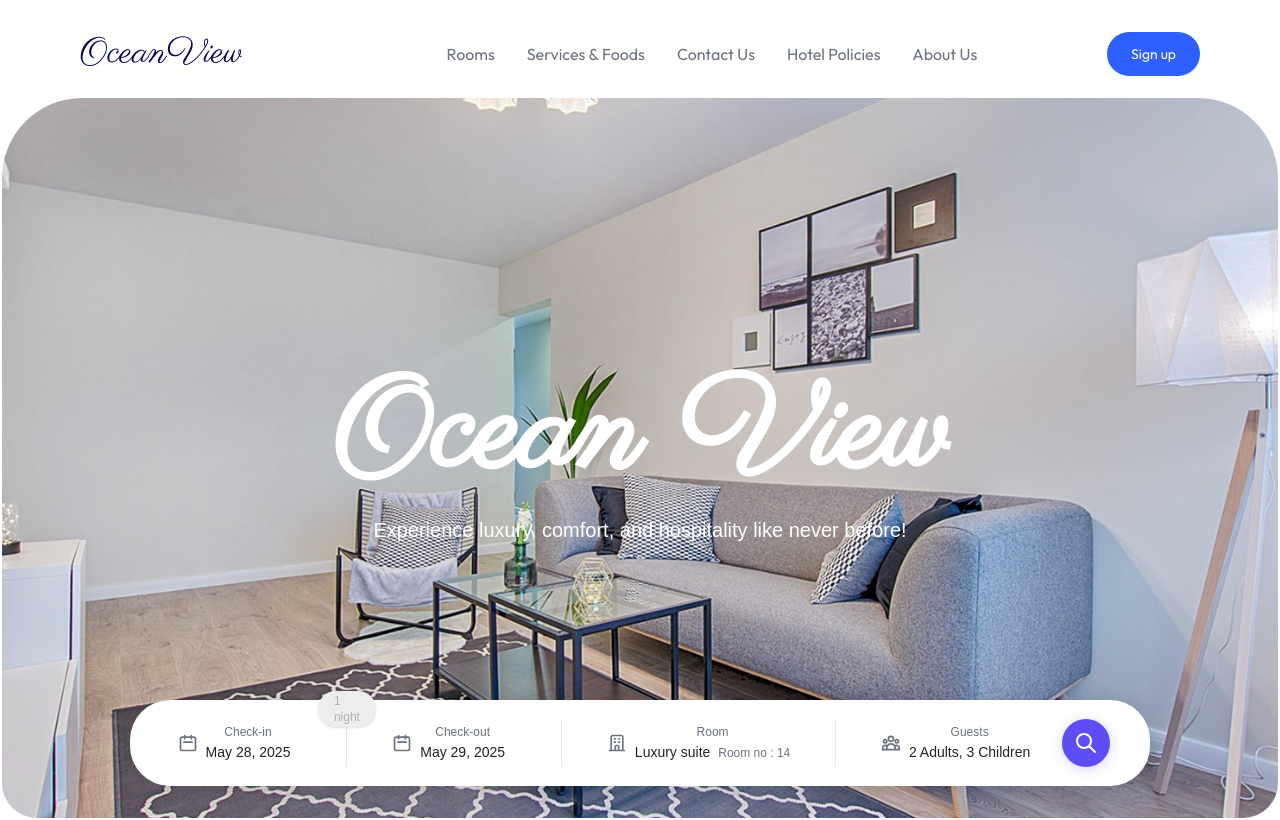
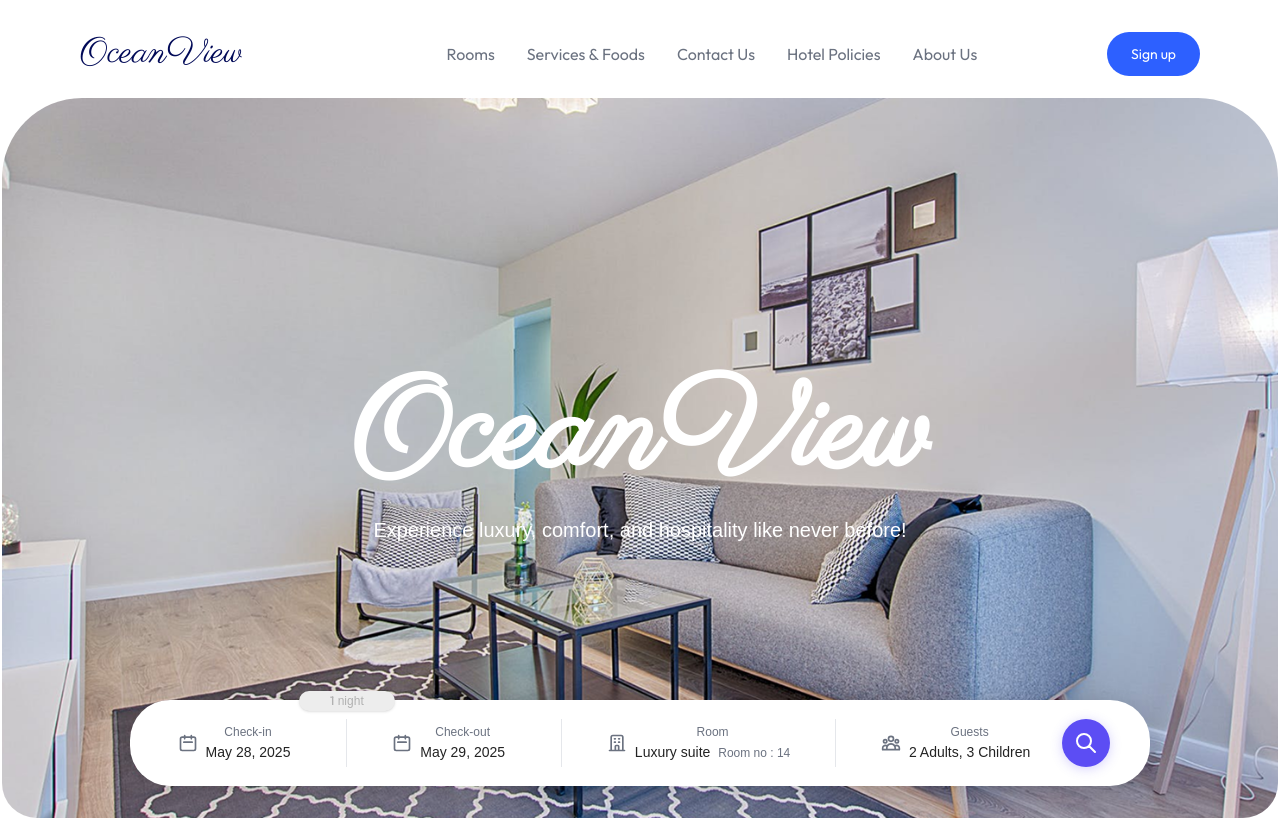
Before and after one commit to SyncSixSolutions/hms-frontend, a React (Vite) app in the folder frontend/: page / in a window 1280 px wide. Shown: the top 820 px of the page. Built offline with nearby package versions, Linux system fonts and the light colour scheme.

Commit message:
[HMS-017] FEAT :  Complete home page hangings
-add new positioning of components
-fix position conflicts
-add nice animations

```diff
--- a/frontend/src/pages/Home.tsx
+++ b/frontend/src/pages/Home.tsx
@@ -514,12 +514,12 @@ const Home: React.FC = () => {
       setCurrentIndex(prev => prev - 4);
     }
   };
-
-  // Close dropdowns when clicking outside
+  // Close dropdowns when clicking outside or when search button is clicked
   useEffect(() => {
     const handleClickOutside = (event: MouseEvent) => {
       const target = event.target as Element;
-      if (!target.closest('.booking-dropdown')) {
+      // Close dropdowns only if clicking outside booking-dropdown or if clicking the search button
+      if (!target.closest('.booking-dropdown') || target.closest('.search-button')) {
         setShowCheckInCalendar(false);
         setShowCheckOutCalendar(false);
         setShowRoomSelector(false);
@@ -540,16 +540,15 @@ const Home: React.FC = () => {
     const diffDays = Math.ceil(diffTime / (1000 * 60 * 60 * 24));
     return diffDays;
   };
-
   const handleRoomSelect = (roomName: string, roomNumber: string) => {
     setSelectedRoom(roomName);
     setSelectedRoomNumber(roomNumber);
-    setShowRoomSelector(false);
-  };
-
+    // Don't automatically close the dropdown
+  };
   const handleGuestsChange = (newAdults: number, newChildren: number) => {
     setAdults(newAdults);
     setChildren(newChildren);
+    // Don't automatically close the dropdown
   };
 
   return (
@@ -617,8 +616,8 @@ const Home: React.FC = () => {
           }}
           animate={{
             height: isAnyDropdownOpen ? 'auto' : '90vh',
-            minHeight: isAnyDropdownOpen ? '120vh' : '90vh',
-            paddingBottom: isAnyDropdownOpen ? '250px' : '0px'
+            minHeight: isAnyDropdownOpen ? '100vh' : '90vh',
+            paddingBottom: isAnyDropdownOpen ? '350px' : '0px'
           }}
           transition={{ duration: 0.5, ease: "easeInOut" }}
         >
@@ -626,13 +625,13 @@ const Home: React.FC = () => {
           <motion.div
             className="absolute inset-0 flex flex-col items-center justify-center text-center text-white px-4"
             animate={{
-              y: isAnyDropdownOpen ? -120 : 0,  // Move content higher when dropdown is open
+              y: isAnyDropdownOpen ? -220 : 0,
               opacity: isAnyDropdownOpen ? 0.8 : 1
             }}
             transition={{ duration: 0.5 }}
           >
           <h2 className="text-9xl font-extrabold font-parisienne mb-4">
-            Ocean View
+            OceanView
           </h2>
           <p className="text-xl font-light" style={{ fontFamily: 'Montserrat, sans-serif' }}>
             Experience luxury, comfort, and hospitality like never before!
@@ -642,13 +641,18 @@ const Home: React.FC = () => {
         {/* Booking Panel */}
         <motion.div
           initial={{ opacity: 0, y: 40 }}
-          animate={{ opacity: 1, y: 0 }}
+          animate={{
+            opacity: 1,
+            // Move up if hero section is extended (dropdown open)
+            y: isAnyDropdownOpen ? -100 : 0
+          }}
           transition={{ duration: 0.8, delay: 1, type: "spring", stiffness: 120 }}
           className="absolute left-0 right-0 bottom-8 mx-auto w-[80%] max-w-5xl bg-white shadow-2xl rounded-[32px] px-10 py-4 flex items-center justify-between booking-dropdown"
           style={{
             boxShadow: '0px 4px 24px 0px #00000026',
             borderRadius: '40px',
-            zIndex: 10
+            zIndex: 10,
+            bottom: isAnyDropdownOpen ? '280px' : '2rem'
           }}
         >
           {/* Booking fields */}
@@ -657,10 +661,13 @@ const Home: React.FC = () => {
             <div className="flex items-center gap-2 min-w-[140px] relative">
               <motion.button
                 onClick={() => {
-                  setShowCheckInCalendar(!showCheckInCalendar);
+                  // If already open, keep it open
+                  if (!showCheckInCalendar) {
+                    setShowCheckInCalendar(true);
                     setShowCheckOutCalendar(false);
                     setShowRoomSelector(false);
                     setShowGuestsSelector(false);
+                  }
                 }}
                 className="flex items-center gap-2 w-full hover:bg-gray-50 p-2 rounded-lg transition-colors"
                 whileHover={{ scale: 1.02 }}
@@ -687,7 +694,6 @@ const Home: React.FC = () => {
                       if (date >= checkOutDate) {
                           setCheckOutDate(new Date(date.getTime() + 24 * 60 * 60 * 1000));
                         }
-                        setShowCheckInCalendar(false);
                       }}
                     />
                   </div>
@@ -697,8 +703,18 @@ const Home: React.FC = () => {
 
             {/* Divider & Nights */}
             <div className="h-12 w-px bg-[#E5E7EB] mx-2 relative">
-              <span className="absolute -top-7 left-1/2 -translate-x-1/2 bg-[#EDEDED] text-[#B1B1B1] text-xs px-4 py-0.5 rounded-full shadow font-medium" style={{ fontFamily: 'Montserrat, sans-serif' }}>
-                {calculateNights()} {calculateNights() === 1 ? 'night' : 'nights'}
+                <span className="absolute -top-7 left-1/2 -translate-x-1/2 bg-[#EDEDED] text-[#B1B1B1] w-24 text-xs px-2 py-0.5 rounded-full shadow font-medium text-center" style={{ fontFamily: 'Montserrat, sans-serif' }}>
+                {/* Animate value increase */}
+                <motion.span
+                  key={calculateNights()}
+                  initial={{ opacity: 0, y: 10 }}
+                  animate={{ opacity: 1, y: 0 }}
+                  transition={{ duration: 0.3 }}
+                >
+                  {calculateNights()}
+                </motion.span>
+                {" "}
+                {calculateNights() === 1 ? 'night' : 'nights'}
                 </span>
             </div>
 
@@ -706,10 +722,13 @@ const Home: React.FC = () => {
             <div className="flex items-center gap-2 min-w-[140px] relative">
               <motion.button
                 onClick={() => {
-                  setShowCheckOutCalendar(!showCheckOutCalendar);
+                  // If already open, keep it open
+                  if (!showCheckOutCalendar) {
+                    setShowCheckOutCalendar(true);
                     setShowCheckInCalendar(false);
                     setShowRoomSelector(false);
                     setShowGuestsSelector(false);
+                  }
                 }}
                 className="flex items-center gap-2 w-full hover:bg-gray-50 p-2 rounded-lg transition-colors"
                 whileHover={{ scale: 1.02 }}
@@ -733,7 +752,6 @@ const Home: React.FC = () => {
                       selectedDate={checkOutDate}
                       onDateSelect={(date) => {
                         setCheckOutDate(date);
-                        setShowCheckOutCalendar(false);
                       }}
                       minDate={new Date(checkInDate.getTime() + 24 * 60 * 60 * 1000)}
                     />
@@ -749,10 +767,13 @@ const Home: React.FC = () => {
             <div className="flex items-center gap-2 min-w-[160px] relative">
               <motion.button
               onClick={() => {
-                  setShowRoomSelector(!showRoomSelector);
+                // If already open, keep it open
+                if (!showRoomSelector) {
+                  setShowRoomSelector(true);
                   setShowCheckInCalendar(false);
                   setShowCheckOutCalendar(false);
                   setShowGuestsSelector(false);
+                }
               }}
               className="flex items-center gap-2 w-full hover:bg-gray-50 p-2 rounded-lg transition-colors"
               whileHover={{ scale: 1.02 }}
@@ -790,10 +811,13 @@ const Home: React.FC = () => {
                   <div className="flex items-center gap-2 min-w-[140px] relative">
                   <motion.button
                   onClick={() => {
-                  setShowGuestsSelector(!showGuestsSelector);
+                  // If already open, keep it open
+                  if (!showGuestsSelector) {
+                    setShowGuestsSelector(true);
                     setShowCheckInCalendar(false);
                     setShowCheckOutCalendar(false);
                     setShowRoomSelector(false);
+                  }
                 }}
                 className="flex items-center gap-2 w-full hover:bg-gray-50 p-2 rounded-lg transition-colors"
                 whileHover={{ scale: 1.02 }}
@@ -830,7 +854,7 @@ const Home: React.FC = () => {
           <motion.button
             type="button"
             title="Search"
-            className="bg-[#5C4DF4] hover:bg-[#2D60FF] text-white rounded-full w-12 h-12 flex items-center justify-center ml-6 shadow-lg"
+            className="bg-[#5C4DF4] hover:bg-[#2D60FF] text-white rounded-full w-12 h-12 flex items-center justify-center ml-6 shadow-lg search-button"
             style={{ boxShadow: '0px 2px 12px 0px #5C4DF440' }}
             whileHover={{ scale: 1.05 }}
             whileTap={{ scale: 0.95 }}
```
Lines whose indentation alone changed are shown as unchanged.
